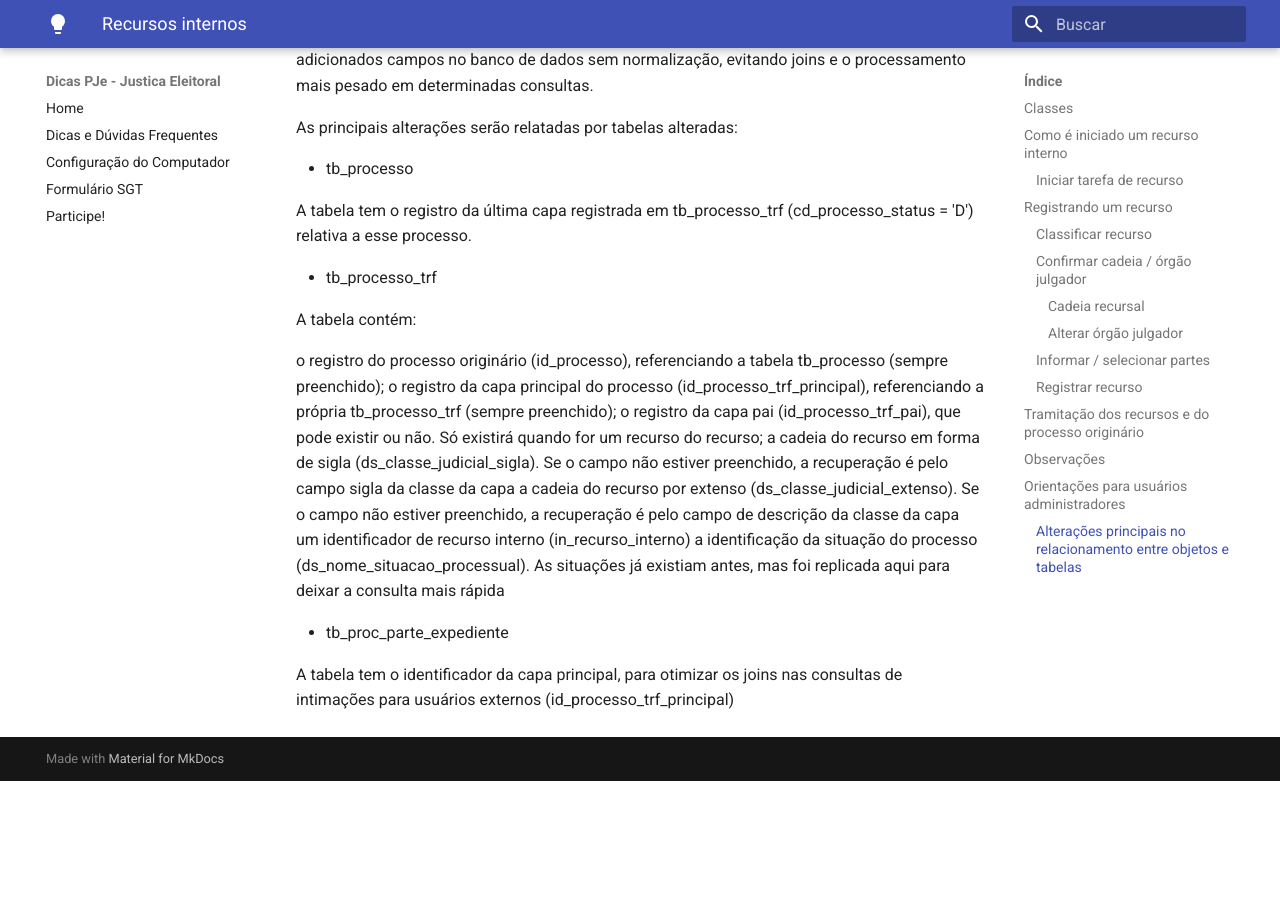
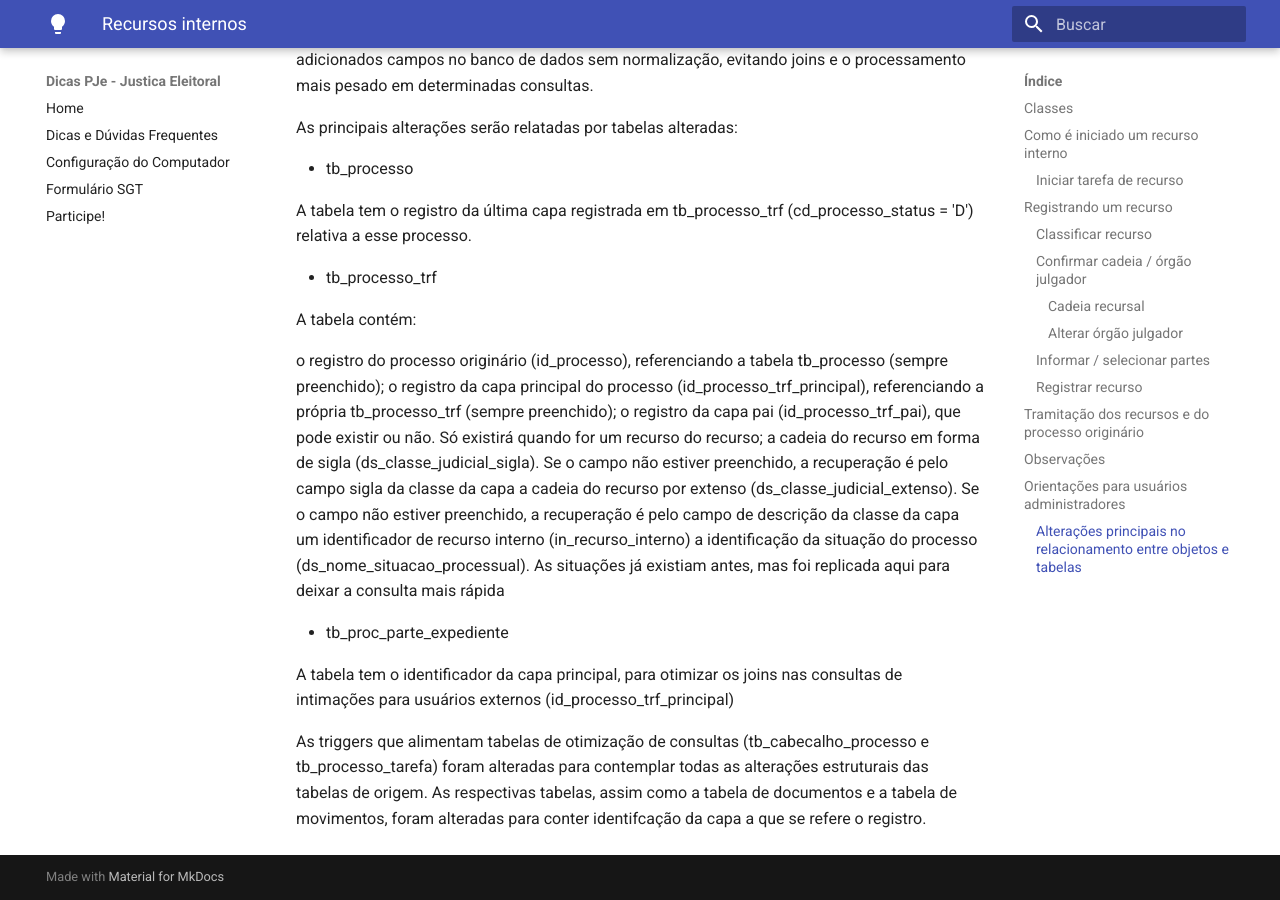
Before and after one commit to PJeJE/dicas_versao_1, an MkDocs documentation site: the page built from docs/recursos.md, in a window 1280 px wide and 900 px high, scrolled down 17703 px. Built offline with MkDocs 1.6.1 and Material for MkDocs 9.7.7, drawn with Linux system fonts in a browser that asks for light colours; nearby versions of some CDN libraries; before the commit the page ends 18484 px from its top, so only the background shows below that.

Commit message:
Update recursos.md

```diff
--- a/docs/recursos.md
+++ b/docs/recursos.md
@@ -225,3 +225,5 @@ a identificação da situação do processo (ds_nome_situacao_processual). As si
 - tb_proc_parte_expediente
 
 A tabela tem o identificador da capa principal, para otimizar os joins nas consultas de intimações para usuários externos (id_processo_trf_principal)
+
+As triggers que alimentam tabelas de otimização de consultas (tb_cabecalho_processo e tb_processo_tarefa) foram alteradas para contemplar todas as alterações estruturais das tabelas de origem. As respectivas tabelas, assim como a tabela de documentos e a tabela de movimentos, foram alteradas para conter identifcação da capa a que se refere o registro.
```
